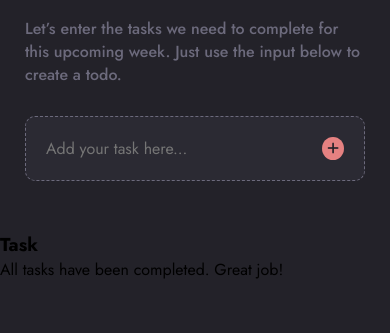
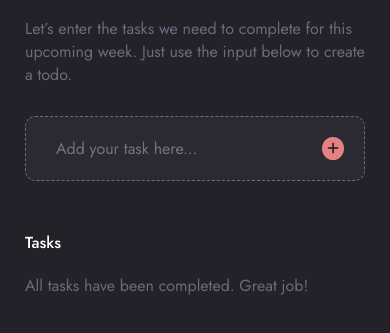
Before and after one commit to r7george/to-do-techtest, a plain HTML site: page index.html in a window 390 px wide. Shown: the part 273-606 px from the top of the page. Drawn offline with Linux system fonts and the light colour scheme.

Commit message:
base-mobile-styling-done

```diff
--- a/assets/styles/components/_typography.scss
+++ b/assets/styles/components/_typography.scss
@@ -22,7 +22,7 @@
   }
   &__text {
     font-size: $regularFont;
-    font-weight: 500;
+    font-weight: 400;
   }
 }
 
@@ -31,8 +31,15 @@
     font-size: $regularFont;
     font-weight: 400;
   }
-  &__btn {
-    // font-size: ;
+}
+
+.tasks {
+  &__header {
+    font-size: $regularFont;
+    font-weight: 500;
   }
-
+  &__start-text {
+    font-size: $regularFont;
+    font-weight: 400;
+  }
 }
--- a/assets/styles/sections/_inputs.scss
+++ b/assets/styles/sections/_inputs.scss
@@ -13,5 +13,6 @@
     background-color: $secondaryColor;
     border: none;
     color: $tertiaryColor;
+    margin-left: 10px;
   }
 }
--- a/assets/styles/sections/_tasks.scss
+++ b/assets/styles/sections/_tasks.scss
@@ -0,0 +1,16 @@
+@import "../components/_variables";
+
+.tasks {
+  display: flex;
+  flex-direction: column;
+  margin: 0 25px;
+
+  &__header {
+    color: $fontColor;
+    margin-bottom: 20px;
+  }
+
+  &__start-text {
+    color: $tertiaryColor;
+  }
+}
--- a/index.html
+++ b/index.html
@@ -29,7 +29,8 @@
   </section>
 
   <section class="tasks">
-    <h3 class="tasks__header">Task</h3>
+    <h3 class="tasks__header">Tasks</h3>
+    <div class="tasks__display"></div>
     <p class="tasks__start-text">All tasks have been completed. Great job!</p>
   </section>
 
```
Also changed, not shown: assets/styles/styles.css.
